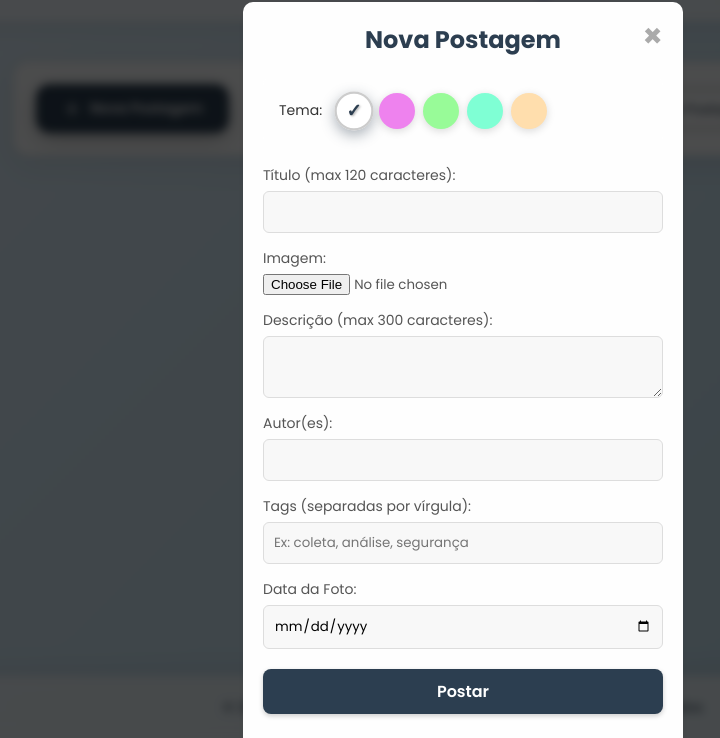
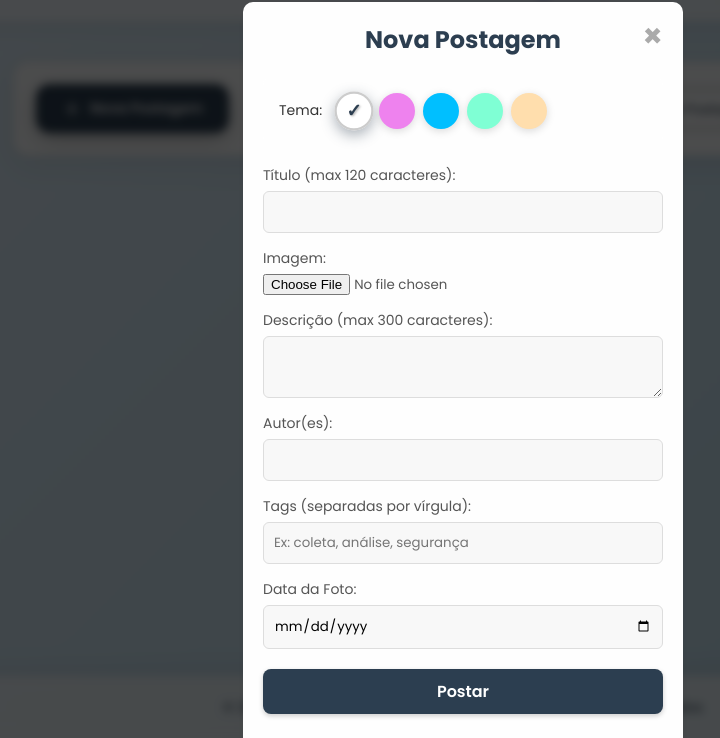
Before and after one commit to hyskal/mural-de-postagens, a website: page public/index.html in a window 1280 px wide. Both pictures are taken after a click on the button "Nova Postagem". Shown: the part 62-800 px from the top of the page, without its empty margins (177-897 px from the left). Drawn offline with Linux system fonts and the light colour scheme; no server answers.

Commit message:
Update index.html

```diff
--- a/public/index.html
+++ b/public/index.html
@@ -73,7 +73,7 @@
                     <div class="color-selector">
                         <div class="color-swatch selected" data-color="rgba(255, 255, 255, 0.8)" style="background-color: rgba(255, 255, 255, 0.8);"></div>
                         <div class="color-swatch" data-color="#EE82EE" style="background-color: #EE82EE;"></div>
-                        <div class="color-swatch" data-color="rgb(152, 251, 152)" style="background-color: rgb(152, 251, 152);"></div>
+                        <div class="color-swatch" data-color="rgb(0,191,255)" style="background-color: rgb(0,191,255);"></div>
                         <div class="color-swatch" data-color="rgb(127, 255, 212)" style="background-color: rgb(127, 255, 212);"></div>
                         <div class="color-swatch" data-color="rgb(255, 222, 173)" style="background-color: rgb(255, 222, 173);"></div>
                     </div>
```
